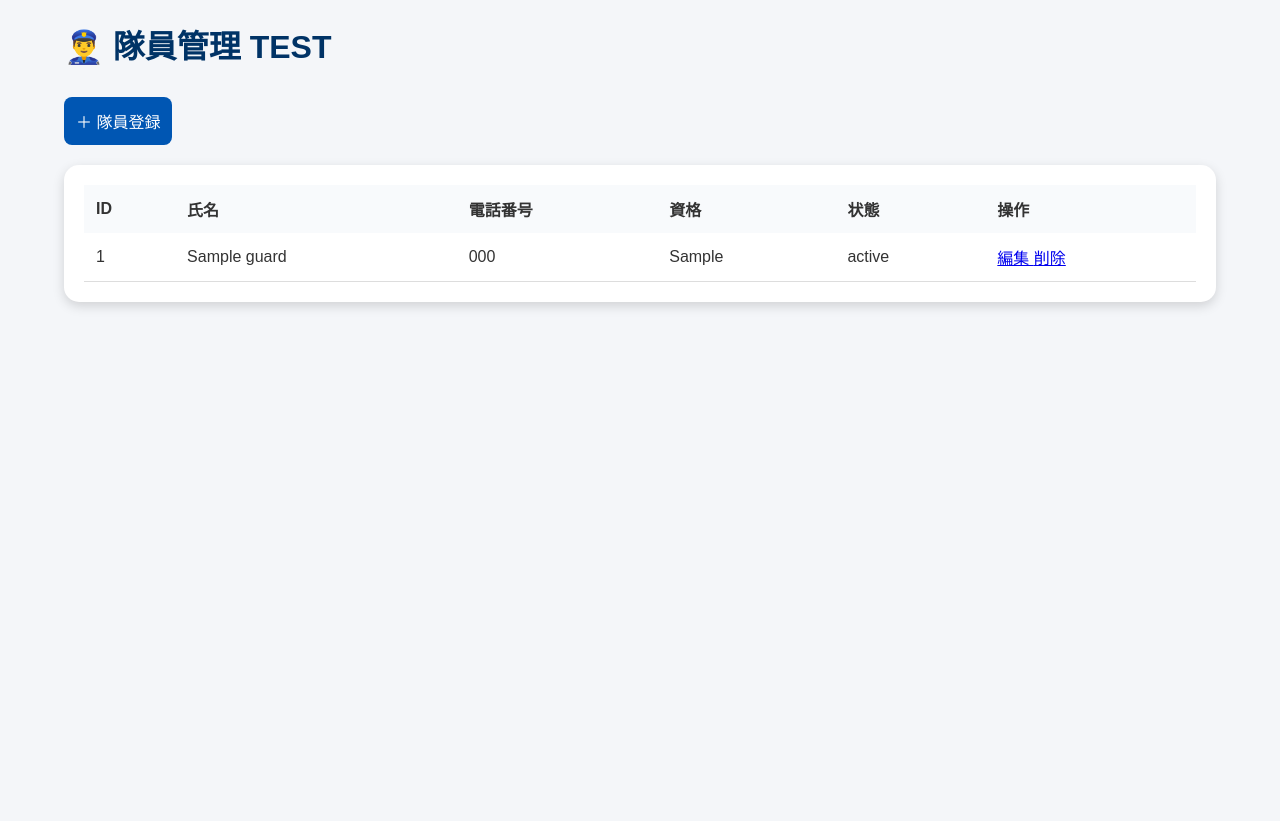
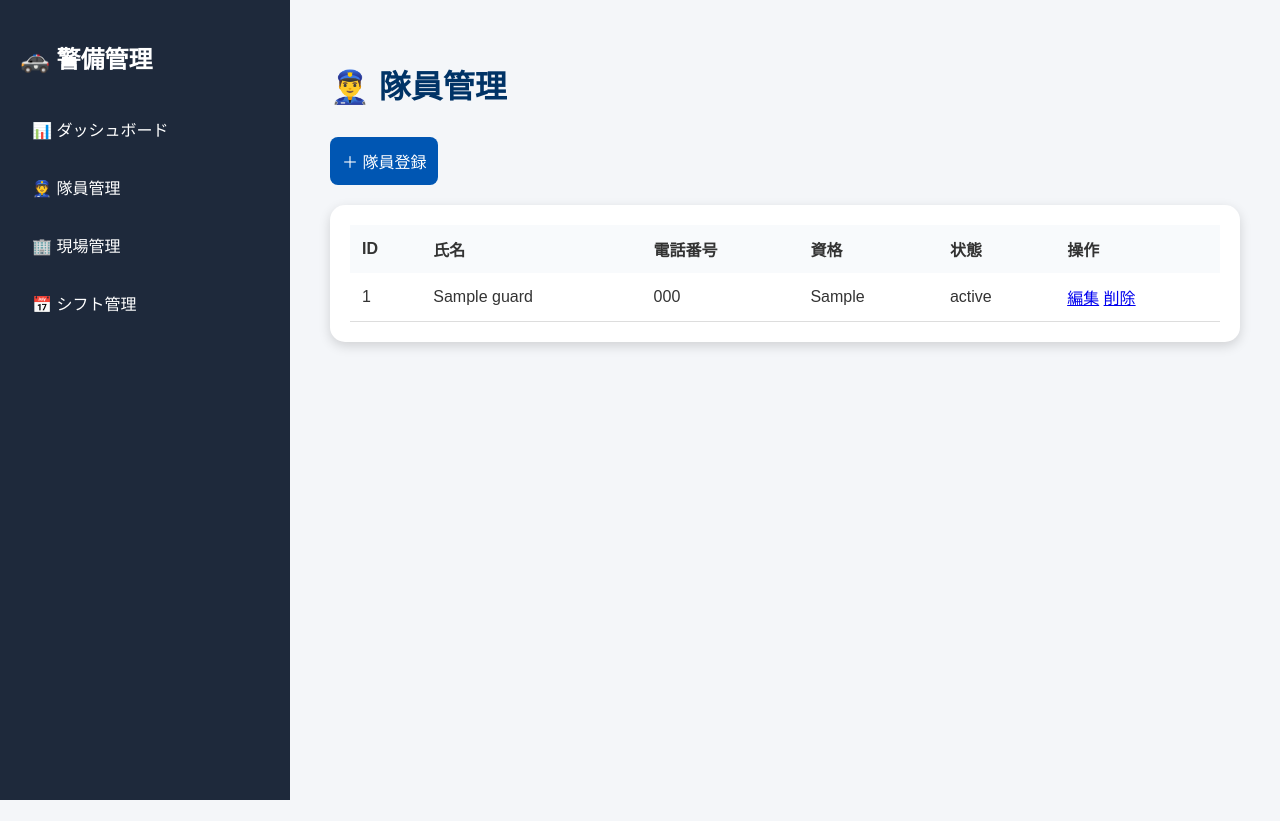
Before and after one commit to matsuokentaro/security-management, a Flask app: page /guards in a window 1280 px wide. After the commit the page ends 800 px from the top, so only its background shows below. Run offline with Flask 3, Linux system fonts and the light colour scheme; tables that the repository leaves empty hold one stand-in row (values such as "Sample post").

Commit message:
Add shared layout and sidebar

```diff
--- a/static/style.css
+++ b/static/style.css
@@ -224,3 +224,24 @@ td{
     padding:12px;
     border-bottom:1px solid #ddd;
 }
+
+tr:hover{
+    background:#f8fafc;
+}
+
+.action-edit{
+    background:#0d6efd;
+    color:white;
+    padding:6px 10px;
+    border-radius:6px;
+    text-decoration:none;
+    margin-right:5px;
+}
+
+.action-delete{
+    background:#dc3545;
+    color:white;
+    padding:6px 10px;
+    border-radius:6px;
+    text-decoration:none;
+}
--- /dev/null
+++ b/templates/base.html
@@ -0,0 +1,30 @@
+<!DOCTYPE html>
+<html lang="ja">
+<head>
+    <meta charset="UTF-8">
+    <title>{% block title %}警備管理システム{% endblock %}</title>
+    <link rel="stylesheet"
+          href="{{ url_for('static', filename='style.css') }}">
+</head>
+<body>
+
+<div class="layout">
+
+    <div class="sidebar">
+        <h2>🚓 警備管理</h2>
+
+        <a href="/dashboard">📊 ダッシュボード</a>
+        <a href="/guards">👮 隊員管理</a>
+        <a href="/sites">🏢 現場管理</a>
+        <a href="/shifts">📅 シフト管理</a>
+    </div>
+
+    <div class="main-content">
+        {% block content %}
+        {% endblock %}
+    </div>
+
+</div>
+
+</body>
+</html>
--- a/templates/guards.html
+++ b/templates/guards.html
@@ -1,15 +1,10 @@
-<!DOCTYPE html>
-<html lang="ja">
-<head>
-    <meta charset="UTF-8">
-    <title>隊員管理</title>
-    <link rel="stylesheet" href="{{ url_for('static', filename='style.css') }}">
-</head>
-<body>
+{% extends "base.html" %}
 
-<div class="container">
+{% block title %}隊員管理{% endblock %}
 
-<h1>👮‍♂️ 隊員管理 TEST</h1>
+{% block content %}
+
+<h1>👮‍♂️ 隊員管理</h1>
 
 <div style="margin-bottom:20px;">
     <a href="/guard-form">
@@ -21,7 +16,7 @@
 
 <div class="table-card">
 
-<table width="100%">
+<table>
 
     <tr>
         <th>ID</th>
@@ -41,17 +36,8 @@
         <td>{{ guard.status }}</td>
 
         <td>
-
-            <a class="action-edit" href="/edit/{{ guard.id }}">
-                編集
-            </a>
-
-            <a class="action-delete"
-            href="/delete/{{ guard.id }}"
-            onclick="return confirm('本当に削除しますか？')">
-                削除
-            </a>
-
+            <a href="/edit/{{ guard.id }}">編集</a>
+            <a href="/delete/{{ guard.id }}">削除</a>
         </td>
     </tr>
     {% endfor %}
@@ -60,7 +46,4 @@
 
 </div>
 
-</div>
-
-</body>
-</html>
+{% endblock %}
```
Also changed, not shown: templates/dashboard.html (+4 -34 lines), templates/shifts.html (added, +11 -0 lines), templates/sites.html (+11 -0 lines).
